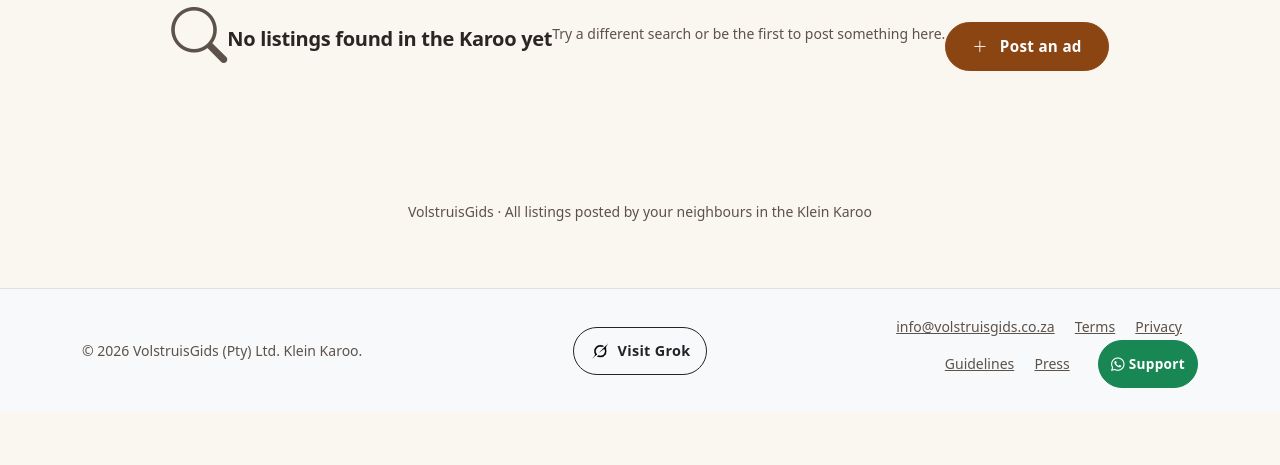
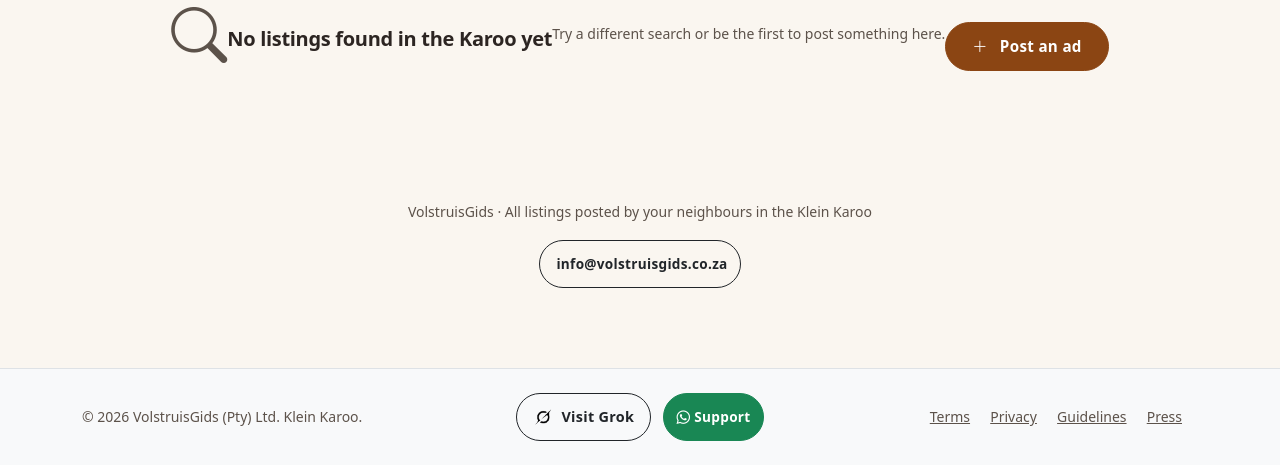
Before and after one commit to MarketExpander99/VolstruisGids, a Flask app: page / in a window 1280 px wide. Shown: the part 868-1333 px from the top of the page. Before the commit the page ends 1256 px from the top, so only its background shows below. Run offline with Flask 3, Linux system fonts and the light colour scheme; data comes from the database, SQL or seed files in the repository; data that the repository does not hold is empty.

Commit message:
emailaddress

```diff
--- a/app/templates/base.html
+++ b/app/templates/base.html
@@ -428,6 +428,9 @@
 
                 <!-- Left: Copyright -->
                 <div class="col-md-4 text-center text-md-start mb-3 mb-md-0">
+
+
+                     <!--MOVED IT HERE-->
                     <small class="text-muted">
                         © {{ current_year or 2026 }} VolstruisGids (Pty) Ltd. Klein Karoo.
                     </small>
@@ -443,7 +446,17 @@
                              alt="Grok" height="20" style="vertical-align: middle;">
                         <span class="fw-semibold">Visit Grok</span>
                     </a>
+                     <!-- WhatsApp Support -->
+                    <a href="https://wa.me/27810763237"
+                       target="_blank"
+                       class="btn btn-sm btn-success ms-2 d-inline-flex align-items-center gap-1"
+                       style="font-size: 0.85rem; padding: 5px 12px;">
+                        <i class="bi bi-whatsapp"></i>
+                        <span>Support</span>
+                    </a>
+
                 </div>
+
 
                 <!-- Right: Legal + WhatsApp Support -->
                 <div class="col-md-4 text-center text-md-end">
@@ -453,20 +466,13 @@
                          (stale bytecode, import error in routes.py before these defs,
                          blueprint name issues, etc.). The routes still exist for any
                          other code that wants to use url_for. -->
-                    <a href="mailto:info@volstruisgids.co.za" class="text-muted me-3 small">info@volstruisgids.co.za</a>
+
                     <a href="/terms" class="text-muted me-3 small">Terms</a>
                     <a href="/privacy" class="text-muted me-3 small">Privacy</a>
                     <a href="/guidelines" class="text-muted me-3 small">Guidelines</a>
                     <a href="/press" class="text-muted me-3 small">Press</a>
 
-                    <!-- WhatsApp Support -->
-                    <a href="https://wa.me/27810763237"
-                       target="_blank"
-                       class="btn btn-sm btn-success ms-2 d-inline-flex align-items-center gap-1"
-                       style="font-size: 0.85rem; padding: 5px 12px;">
-                        <i class="bi bi-whatsapp"></i>
-                        <span>Support</span>
-                    </a>
+
                 </div>
 
             </div>
--- a/app/templates/main/index.html
+++ b/app/templates/main/index.html
@@ -205,8 +205,18 @@
     </div>
 
     <div class="text-center text-muted small mt-4 pb-3">
-        VolstruisGids · All listings posted by your neighbours in the Klein Karoo
+        <p>VolstruisGids · All listings posted by your neighbours in the Klein Karoo </p>
+        <p>
+             <!-- Email Support -->
+            <a href="mailto:info@volstruisgids.co.za"
+                 class="btn btn-sm btn-outline-dark d-inline-flex align-items-center gap-1"
+                style="font-size: 0.85rem; padding: 5px 12px;">
+                          <i class="bi bi-mail"></i>
+                        <span>info@volstruisgids.co.za</span>
+            </a>
+        </p>
     </div>
+
 </div>
 
 <!-- Grok AI Chat Modal (unchanged) -->
```
